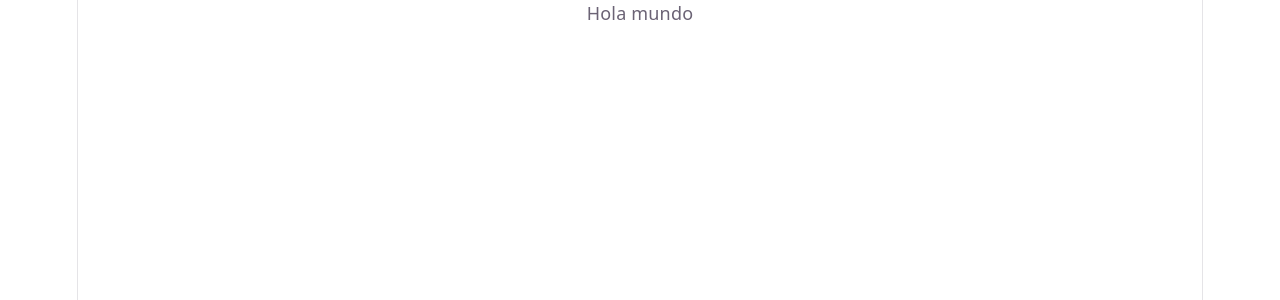
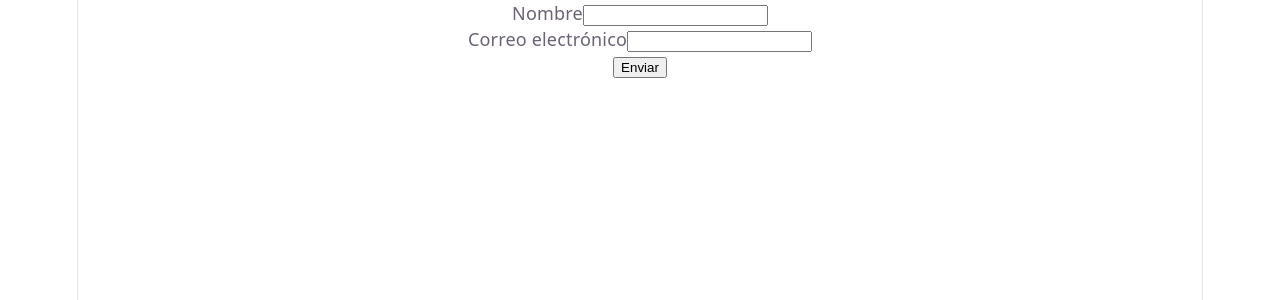
Before and after one commit to Christian-Villalobos/Fullstack2ev2, a React (Vite) app: page / in a window 1280 px wide. Shown: the top 300 px of the page. Built offline with nearby package versions, Linux system fonts and the light colour scheme.

Commit message:
Formulario

```diff
--- a/src/App.jsx
+++ b/src/App.jsx
@@ -1,13 +1,50 @@
 import { useState } from 'react'
+import { ImageCards } from './components/molecules/ImageCards'
+import { ImageCard } from './components/molecules/ImageCard'
+import { TextButton } from './components/molecules/TextButton'
+import { Input } from './components/atoms/Input'
+import { Formulario } from './components/organisms/Formulario'
+
 import './App.css'
-import {ImageCards} from './components/molecules/ImageCards'
+
+
+const misCampos = [
+    {
+        name: "nombre",
+        label: "Nombre",
+        type: "text",
+        className: "col-span-2 bg-gray-50" // <-- Clase personalizada para este campo específico
+    },
+    {
+        name: "email",
+        label: "Correo electrónico",
+        type: "email",
+        className: "border-red-500" // <-- Clase específica para este campo
+    }
+];
+
+
+
 
 function App() {
 
+const [inputValue, setInputValue] = useState('');
 
   return (
     <>
-      <p>Hola mundo</p>
+      <header>
+      </header>
+      <main>
+        <Formulario
+          fields={misCampos}
+          onSubmit={(e) => {
+            e.preventDefault();
+            alert("Formulario enviado");
+          }}
+        />
+      </main>
+      <footer>
+      </footer>
     </>
   )
 }
--- /dev/null
+++ b/src/components/atoms/Input.jsx
@@ -0,0 +1,10 @@
+export function Input({ type = 'text', placeholder = '', value , onChange }) {
+    return (
+        <input
+            type={type}
+            placeholder={placeholder}
+            value={value}
+            onChange={onChange}
+        />
+    );
+}
--- /dev/null
+++ b/src/components/molecules/FormField.jsx
@@ -0,0 +1,18 @@
+import { Text } from '../atoms/Text';
+import { Input } from '../atoms/Input';
+
+export function FormField({ label, type, value, onChange, placeholder,className = "",...props
+}) {
+    return (
+        <div className={className}>
+            {label && <Text variant="label">{label}</Text>}
+            <Input
+                type={type}
+                value={value}
+                onChange={onChange}
+                placeholder={placeholder}
+                {...props}
+            />
+        </div>
+    );
+}
--- a/src/components/molecules/ImageCard.jsx
+++ b/src/components/molecules/ImageCard.jsx
@@ -1,7 +1,7 @@
 import { Image } from '../atoms/Image';
 import { Text } from '../atoms/Text';
 
-export function ImageCard({ src, alt, title, description }) {
+export function ImageCard({ src, alt, title, description}) {
     return (
         <div className="image-card">
             <Image src={src} alt={alt} />
--- /dev/null
+++ b/src/components/molecules/TextButton.jsx
@@ -0,0 +1,11 @@
+import { Text } from '../atoms/Text';
+import { Button } from '../atoms/Button';
+
+export function TextButton({ text, buttonText, onClick }) {
+    return (
+        <div className="text-button">
+            <Text>{text}</Text>
+            <Button onClick={onClick}>{buttonText}</Button>
+        </div>
+    );
+}
--- /dev/null
+++ b/src/components/organisms/Formulario.jsx
@@ -0,0 +1,30 @@
+import {FormField} from '../molecules/FormField'
+import {Button} from '../atoms/Button'
+import {useState} from 'react'
+
+export function Formulario({ fields = [], onSubmit, buttonText = "Enviar", className = ""
+}) {
+
+    const[formData, setFormData] = useState({});
+
+    const handleChange = (name) => (e) => {
+        setFormData(prev => ({
+            ...prev,
+            [name]: e.target.value
+        }));
+    };
+
+    return (
+        <form onSubmit={onSubmit} className={className}>
+            {fields.map((field, index) => (
+                <FormField
+                    key={field.name || index}
+                    {...field}
+                    value={formData[field.name] || ''}
+                    onChange={handleChange(field.name)}
+                />
+            ))}
+            <Button type="submit">{buttonText}</Button>
+        </form>
+    );
+}
```
Also changed, not shown: src/components/molecules/ButtonInput.jsx (added, +17 -0 lines), src/components/molecules/ImageCards.jsx (line endings or trailing spaces).
